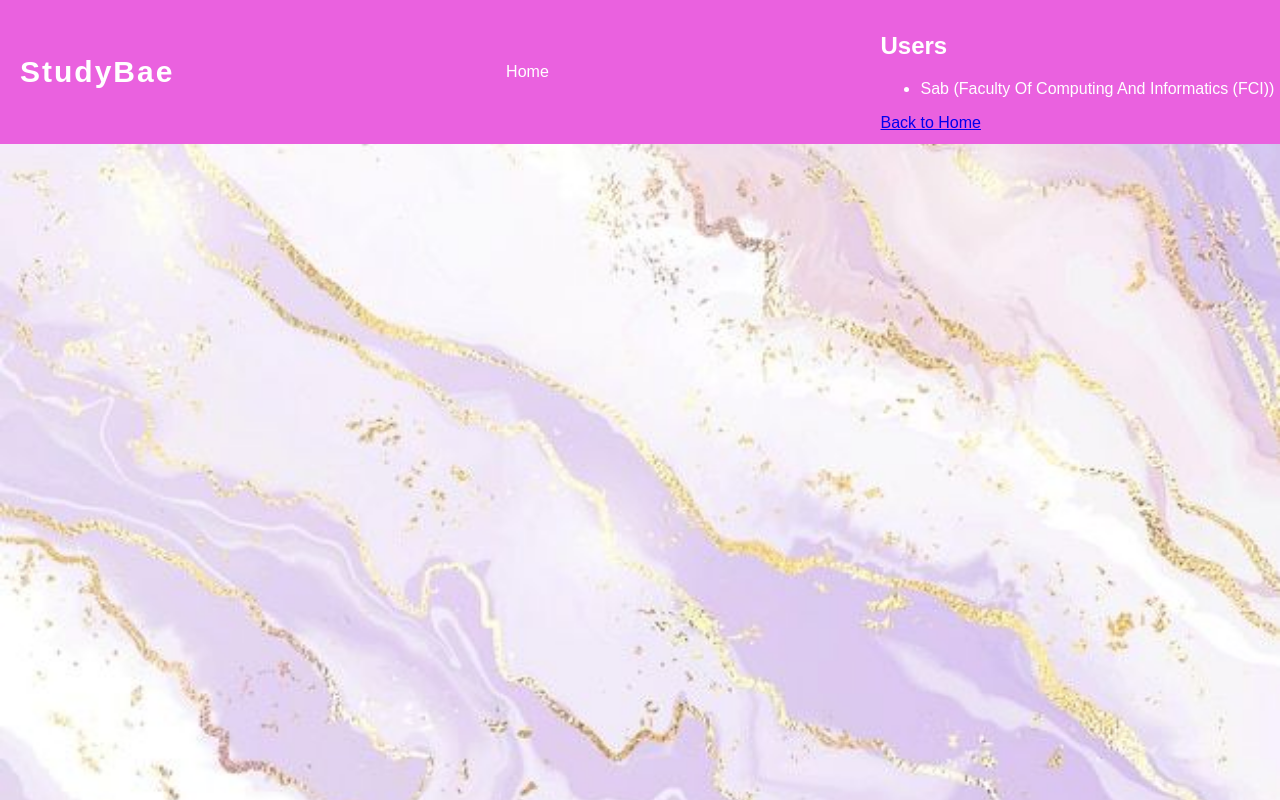
After one commit to Kirtanaa222/Group-11, a Flask app: page /search_users in a window 1280 px wide. The commit adds this page. Run offline with Flask 3, Linux system fonts and the light colour scheme.

Commit message:
smart matching added new search.html n website bg

```diff
--- a/Static/Style.css
+++ b/Static/Style.css
@@ -1,9 +1,10 @@
 body {
     font-family: Arial, sans-serif;
-    background-image: url("img/purplemarble.jpg");
+    background: #f4f6f8;
+    background-image: url("img/purplemarble.jpeg");
     background-size: cover;
-    background-repeat: repeat;
-    background-position: center;
+    background-repeat: no-repeat;
+    background-position: center center;
     margin: 0;
     padding: 0;
     height: 100vh;
@@ -49,7 +50,7 @@ body {
 
 
 .navbar {
-    background-color: #718dcb;
+    background-color: hsl(305, 77%, 65%);
     color: white;
     display: flex;
     justify-content: space-between;
@@ -129,7 +130,7 @@ body {
 }
 
 .btn:hover {
-    background: #7a0e8b;
+    background:hsl(305, 77%, 65%);
 }
 
 .form-box select {
@@ -165,7 +166,7 @@ body {
     position: fixed;
     top: 0;
     left: 0;
-    background-color: #718dcb;
+    background-color: hsl(305, 77%, 65%);
     overflow-x: hidden;
     transition: 0.3s;
     z-index: 2000;
@@ -322,7 +323,7 @@ body {
     padding: 8px 16px;
     border-radius: 8px;
     border: none;
-    background-color: #718dcb;
+    background-color:hsl(305, 77%, 65%);
     color: white;
     cursor: pointer;
 }
@@ -356,3 +357,9 @@ body {
 .mmu-reminder a:hover {
     background-color: #cf8ad7;
 }
+
+.faculty-search {
+background-attachment: fixed;
+font-family: Arial, Helvetica, sans-serif;
+color: black;
+}
--- a/Templates/display_profile.html
+++ b/Templates/display_profile.html
@@ -2,7 +2,7 @@
 <html>
 <head>
     <title>{{ user.username }}'s Profile</title>
-    <link rel="stylesheet" href="{{ url_for('static', filename='style.css') }}">
+    <link rel="stylesheet" href="{{ url_for('static', filename='Style.css') }}">
 </head>
 <body>
 
--- a/Templates/edit_profile.html
+++ b/Templates/edit_profile.html
@@ -2,7 +2,7 @@
 <html>
 <head>
     <title>{{ user.username }}'s Profile</title>
-    <link rel="stylesheet" href="{{ url_for('static', filename='style.css') }}">
+    <link rel="stylesheet" href="{{ url_for('static', filename='Style.css') }}">
 </head>
 <body>
 
--- a/Templates/login.html
+++ b/Templates/login.html
@@ -2,7 +2,7 @@
 <html>
 <head>
     <title>Login</title>
-    <link rel="stylesheet" href="{{ url_for('static', filename='style.css') }}">
+    <link rel="stylesheet" href="{{ url_for('static', filename='Style.css') }}">
 </head>
 <body>
     <div class="form-box">
--- a/Templates/profile.html
+++ b/Templates/profile.html
@@ -2,7 +2,7 @@
 <html>
 <head>
     <title>Profile</title>
-    <link rel="stylesheet" href="{{ url_for('static', filename='style.css') }}">
+    <link rel="stylesheet" href="{{ url_for('static', filename='Style.css') }}">
 </head>
 <body>
     <input type="checkbox" id="menu-toggle" hidden>
--- /dev/null
+++ b/Templates/search.html
@@ -0,0 +1,33 @@
+<!DOCTYPE html>
+<html>
+<head>
+    <title>Smart Matching</title>
+    <link rel="stylesheet" href="{{ url_for('static', filename='Style.css') }}">
+</head>
+<body>
+    <nav class="navbar">
+    <div class="logo">
+        <span>S</span><span>tudy</span><span>B</span><span>ae</span>
+    </div>
+<div>
+    <ul class="nav-links">
+        <li><a href="{{ url_for('home') }}">Home</a></li>
+        {% if username %}
+            <li><a href="{{ url_for('profile') }}">Profile</a></li>
+            <li><a href="{{ url_for('logout') }}">Logout</a></li>
+        {% endif %}
+    </ul>
+</div>
+<div class="search-results">
+    <h2>Users{% if faculty %} in {{ faculty }}{% endif %}</h2>
+    <ul>
+        {% for user in users %}
+            <li>{{ user.username }} ({{ user.faculty }})</li>
+        {% else %}
+            <li>No users found.</li>
+        {% endfor %}
+    </ul>
+    <a href="{{ url_for('home') }}">Back to Home</a>
+</div>
+</body>
+</html>
--- a/Templates/signup.html
+++ b/Templates/signup.html
@@ -2,7 +2,7 @@
 <html>
 <head>
     <title>Sign Up</title>
-    <link rel="stylesheet" href="{{ url_for('static', filename='style.css') }}">
+    <link rel="stylesheet" href="{{ url_for('static', filename='Style.css') }}">
 </head>
 <body>
     <div class="form-box">
--- a/app.py
+++ b/app.py
@@ -238,6 +238,15 @@ def edit_profile(user_id):
                            error=error,
                            email_editable=email_editable)
 
+@app.route("/search_users")
+def search_users():
+    faculty = request.args.get("faculty")
+    if faculty:
+        users = User.query.filter_by(faculty=faculty).all()
+    else:
+        users = User.query.all()
+    return render_template("search.html", users=users, faculty=faculty)
+
 @app.route("/logout")
 def logout():
     session.clear()
```
Also changed, not shown: Templates/home.html (+18 -2 lines).
